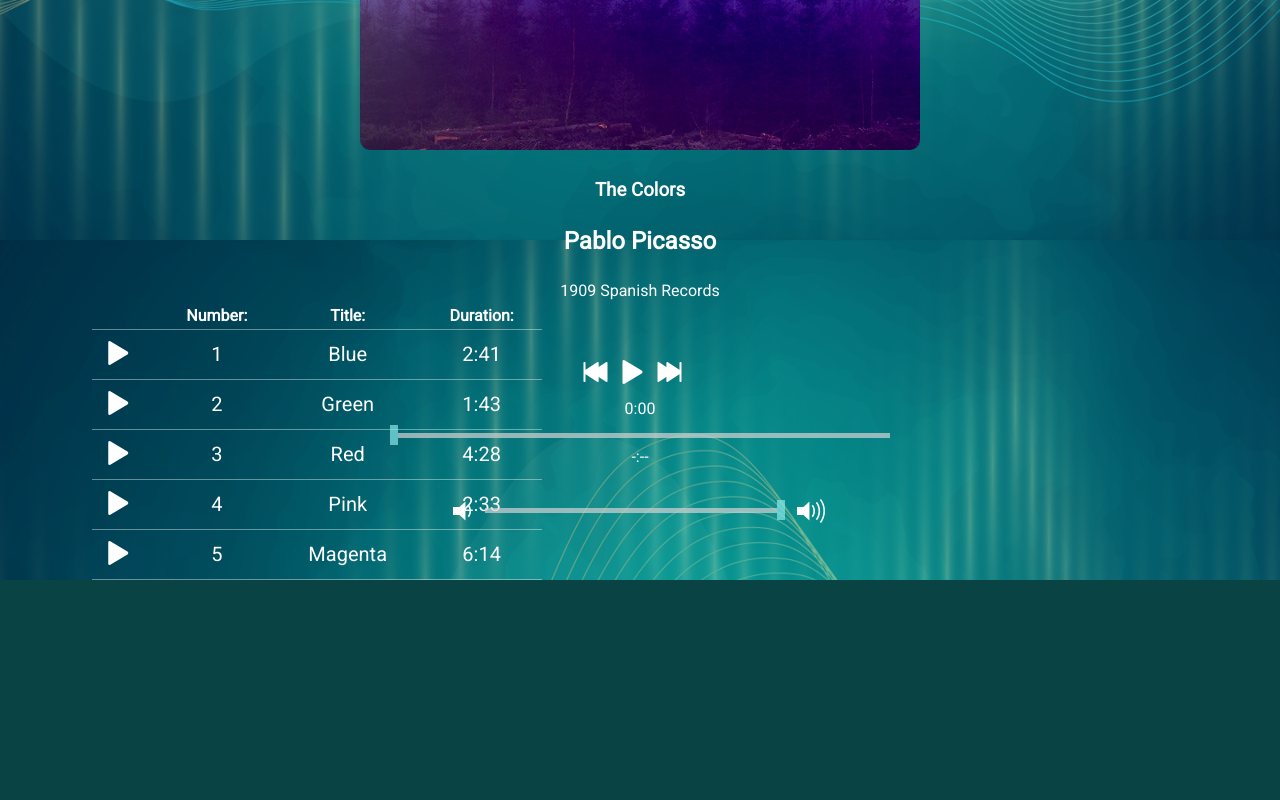
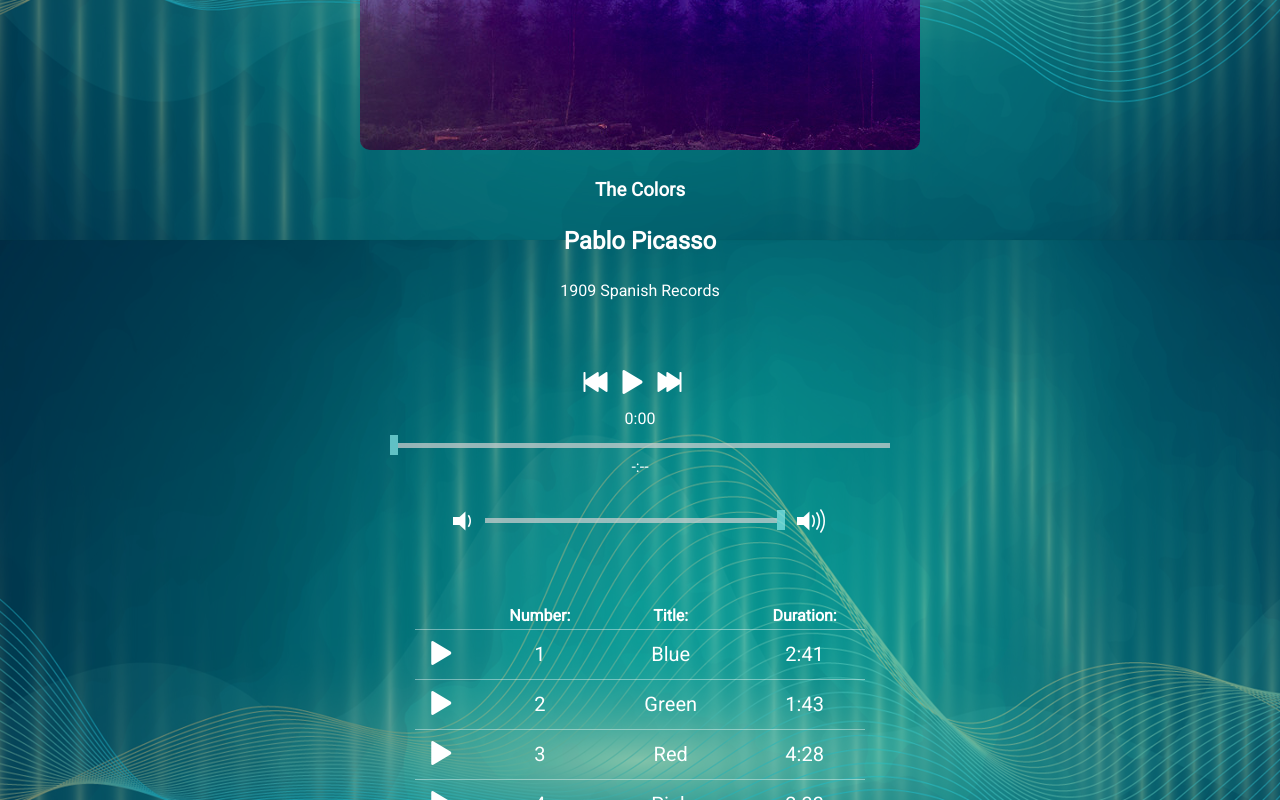
Before and after one commit to CodyMRamirez/bloc-jams-react, a React (Create React App) app: page /album/the-colors in a window 1280 px wide. Shown: the part 560-1360 px from the top of the page. Before the commit the page ends 1140 px from the top, so only its background shows below. Built offline with nearby package versions, Linux system fonts and the light colour scheme.

Commit message:
Assignment 10: Complete V2

```diff
--- a/src/Album.css
+++ b/src/Album.css
@@ -4,7 +4,7 @@
   padding: 150px 0;
   text-align: center;
   color: white;
-  width: 70vw;
+  max-width: 70vw;
   min-width: 750px;
   margin: auto;
   font-family: 'Heebo', sans-serif;
@@ -18,9 +18,11 @@
 
 table {
   position: relative;
-  right: 100px;
+  top: 300px;
   width: 450px;
   border-spacing: 0;
+  margin: 0 auto;
+  margin-bottom: 100px;
 }
 
 td, th {
--- a/src/PlayerBar.css
+++ b/src/PlayerBar.css
@@ -15,7 +15,7 @@
 
 .player-bar {
   position: relative;
-  top: -230px;
+  top: -320px;
 }
 
 .icon, i {
@@ -40,7 +40,6 @@
 }
 
 #volume-control > .seek-bar {
-  display: inline-block;
   position: relative;
   top: 10px;
   width: 300px;
```
Lines whose indentation alone changed are shown as unchanged.
